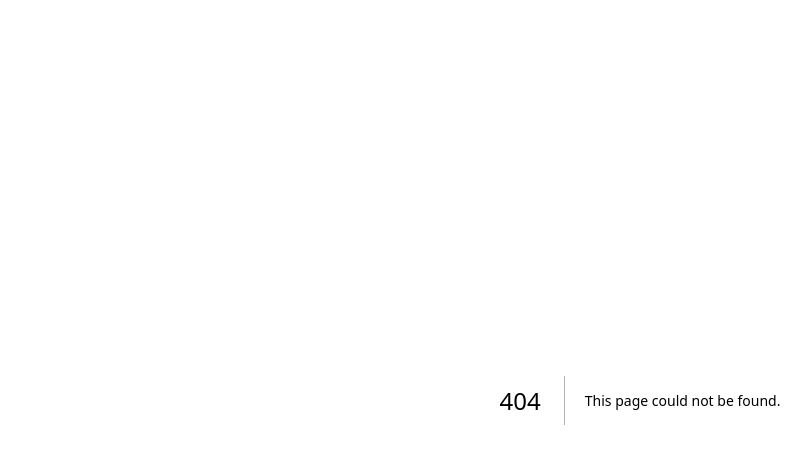
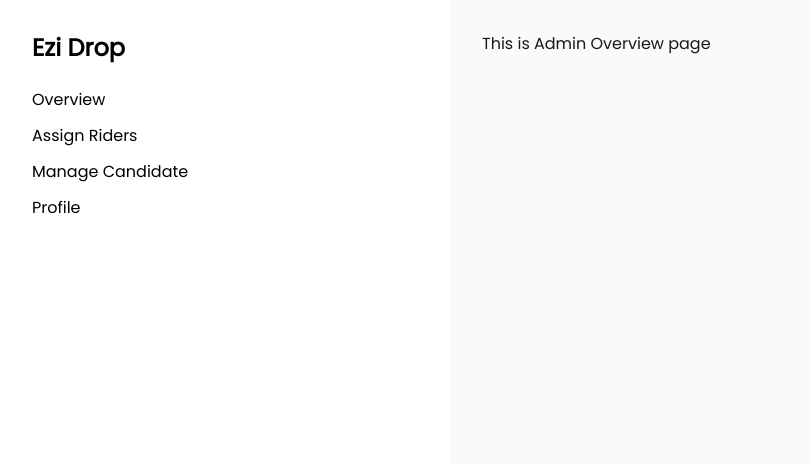
Before and after one commit to mahbub-alam-dave/ezi-drop, a Next.js app: page /dashboard/overview in a window 1280 px wide. Before the commit this address had no page. Shown: the top 464 px of the page, without its empty margins (0-811 px from the left). Built offline with nearby package versions, Linux system fonts and the light colour scheme; a web font is replaced by a local one.

Commit message:
rearranged folder sctructure for smooth team collaboration

```diff
--- /dev/null
+++ b/src/app/(dashboard)/dashboard/(admin)/overview/page.jsx
@@ -0,0 +1,11 @@
+import React from 'react';
+
+const AdminOverview = () => {
+    return (
+        <div>
+            This is Admin Overview page
+        </div>
+    );
+};
+
+export default AdminOverview;
--- a/src/app/(dashboard)/layout.js
+++ b/src/app/(dashboard)/layout.js
@@ -4,13 +4,13 @@ import Link from "next/link";
 export default function DashboardLayout({ children }) {
   const status = "authenticated";
 //   const role = "user";
-  const role = "rider";
-//   const role = "admin";
+  // const role = "rider";
+  const role = "admin";
 
   const dashboardLinks = {
     adminLinks: (
       <>
-        <Link href="/dashboard">Overview</Link>
+        <Link href="/dashboard/overview">Overview</Link>
         <Link href="/assign-riders">Assign Riders</Link>
         <Link href="/dashboard/manage-candidate">Manage Candidate</Link>
         <Link href="/dashboard/profile">Profile</Link>
--- /dev/null
+++ b/src/app/api/users/[id]/route.js
@@ -0,0 +1,7 @@
+import { collectionNames, dbConnect } from "@/lib/dbConnect"
+import { NextResponse } from "next/server";
+
+export const GET = async (req) => {
+    const result = await dbConnect(collectionNames.users).find().toArray();
+    return NextResponse.json(result)
+}
--- a/src/components/authenticationComponents/RegisterForm.jsx
+++ b/src/components/authenticationComponents/RegisterForm.jsx
@@ -2,7 +2,7 @@
 import React, { useState } from "react";
 import Link from "next/link";
 import SocialLogin from "./SocialLogin";
-import { registerUser } from "@/actions/auth/register";
+import { registerUser } from "@/app/actions/auth/register";
 import { signIn, useSession } from "next-auth/react";
 import Swal from "sweetalert2";
 
--- a/src/lib/authOptions.js
+++ b/src/lib/authOptions.js
@@ -1,4 +1,4 @@
-import { loginUser } from "@/actions/auth/login";
+import { loginUser } from "@/app/actions/auth/login";
 import CredentialsProvider from "next-auth/providers/credentials";
 
 export const authOptions = {
```
Also changed, not shown: src/app/actions/auth/login.js (renamed from src/actions/auth/login.js), src/app/actions/auth/register.js (renamed from src/actions/auth/register.js), src/app/api/users/route.js (added).
